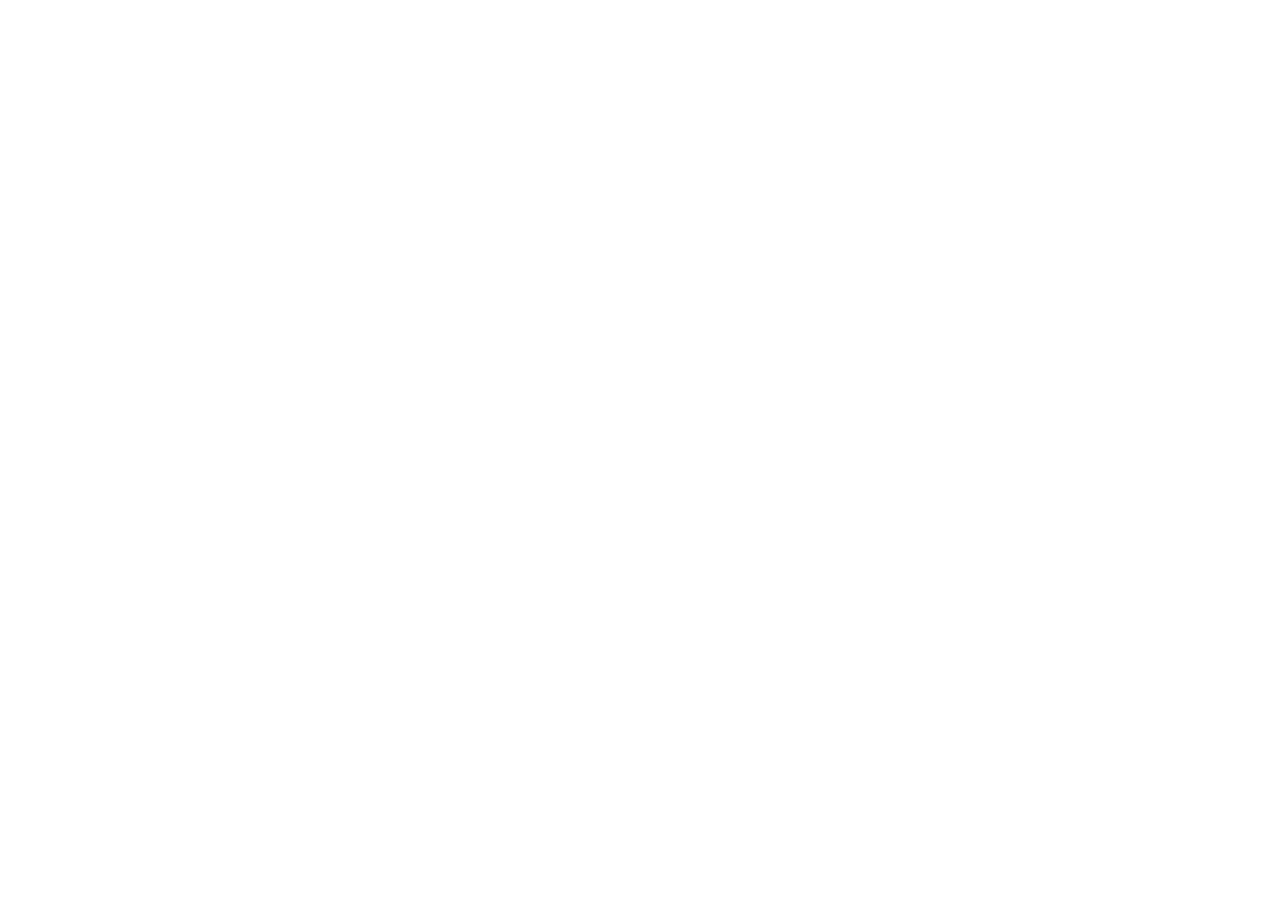
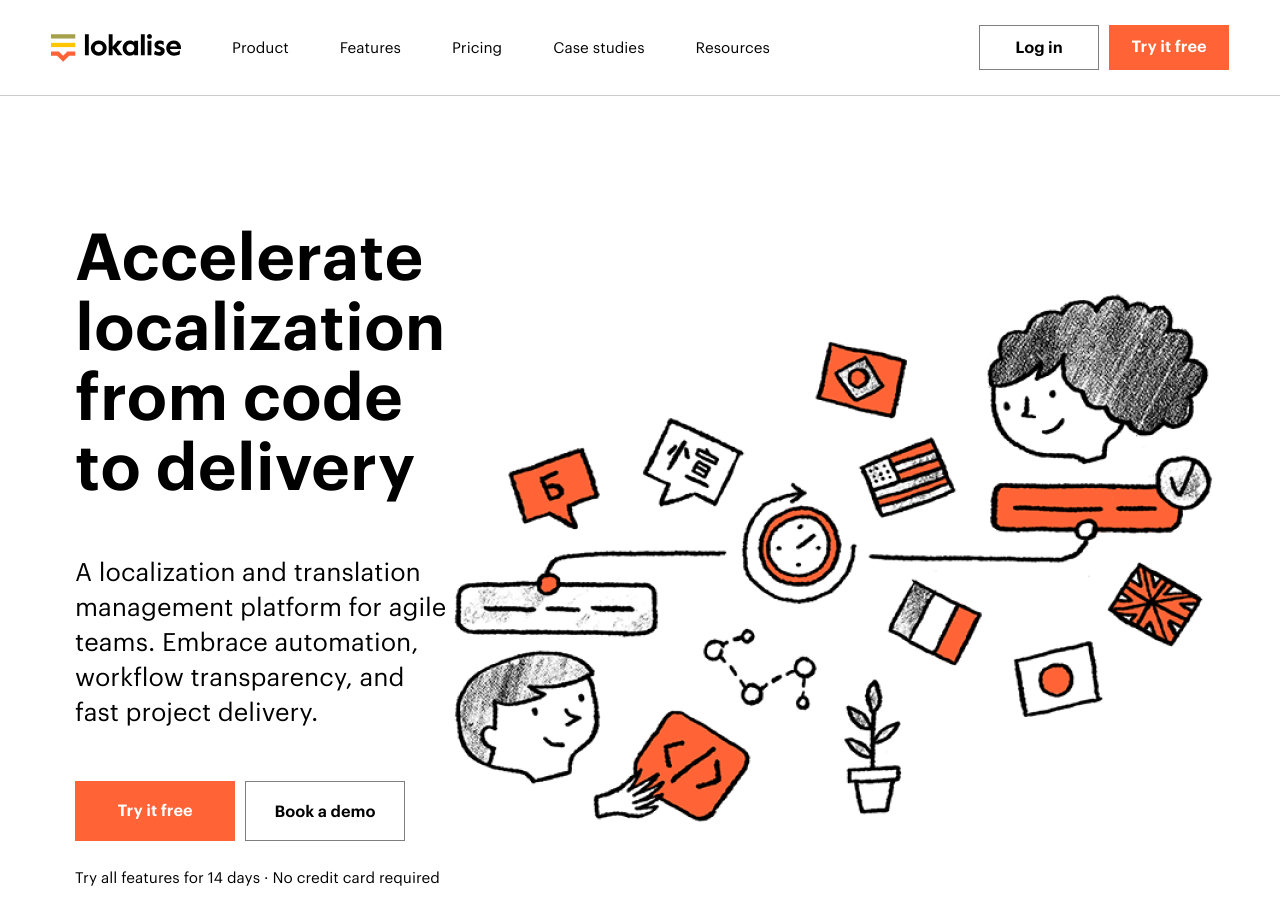
Before and after one commit to AleksandrUA1/Hometask_12.-Lokalise-project., a plain HTML site: page index.html in a window 1280 px wide. Before the commit the page ends 800 px from the top, so only its background shows below. Drawn offline with Linux system fonts and the light colour scheme.

Commit message:
end of creation header_block and about_block

```diff
--- a/css/style.css
+++ b/css/style.css
@@ -4,4 +4,127 @@
 body {
     font-family: 'Graphik LCG', sans-serif;
     font-size: 20px;
+    font-weight: 400;
 }
+a {
+    text-decoration: none;
+}
+/*------------------------ header -----------------------------------*/
+.content-box {
+    max-width: 1440px;
+    margin: 0 auto;
+}
+.header {
+    border-bottom: 1px solid #CCCCCC;
+}
+.header-flex {
+    display: flex;
+    max-height: 95px;
+    align-items: center;
+    padding: 25px 51px;
+}
+.header-logo {
+    width: 130px;
+    height: 28px;
+    margin-right: 51px;
+}
+.haeder-nav {
+    flex-grow: 1;
+}
+.header-nav-list {
+    display: flex;
+}
+.header-nav-item {
+    margin-right: 51px; /*в макеті відступи між пунктами спику різні. Нехай будуть одинаковими*/
+}
+.header-nav-link {
+    color: #000;
+    font-size: 15px;
+    line-height: 20px;
+}
+.header-nav-link:hover {
+    color:  #ff6336;
+}
+.header-authorization {
+    display: flex;
+}
+.header-link {
+    width: 120px;
+    height: 45px;
+    margin-right: 10px;
+    text-align: center;
+    line-height: 45px;
+    font-size: 16px;
+    font-weight: 600;
+}
+.header-link:last-child {
+    margin-right: 0;
+}
+.login {
+    color: #000;
+    border: 1px solid rgba(0, 0, 0, 0.5);
+}
+.login:hover {
+    color: #ff6336;
+    border: 1px solid #ff6336;
+}
+.try_it {
+    background-color: #ff6336;
+    color: #fff;
+}
+.try_it:hover {
+    color: #000000;
+    border: 1px solid #ff6336;
+    background-color: #fff;
+}
+/*-------------------- block 1 About ------------------------------*/
+.about {
+    display: flex;
+    align-items: center;
+    padding: 129px 67px 172px 75px;
+}
+.about-content-title {
+    margin-bottom: 51px;
+    font-weight: 600;
+    font-size: 65px;
+    line-height: 70px;
+    max-width: 560px;
+}
+.about-content-text {
+    font-size: 25px;
+    line-height: 35px;
+    max-width: 480px;
+    margin-bottom: 50px;
+}
+.about-content-authorization {
+    display: flex;
+    margin-bottom: 25px;
+}
+.about-content-authorization-link {
+    width: 160px;
+    height: 60px;
+    margin-right: 10px;
+    text-align: center;
+    line-height: 60px;
+    font-size: 16px;
+    font-weight: 600;
+}
+.about-content-authorization-link:last-child {
+    margin-right: 0;
+}
+.demo {
+    color: #000;
+    border: 1px solid rgba(0, 0, 0, 0.5);
+}
+.demo:hover {
+    color: #ff6336;
+    border: 1px solid #ff6336;
+}
+.about-content-caption {
+    font-size: 15px;
+    line-height: 25px;
+}
+.about-img {
+    max-width: 759px;
+    max-height: 529px;
+}
--- a/index.html
+++ b/index.html
@@ -10,6 +10,52 @@
     <title>Lokalise</title>
 </head>
 <body>
+    <header class="header">
+        <div class="content-box">
+            <div class="header-flex">
+                <a class="header-logo" href="#"><img src="img/header/Lokalise logopit.svg" alt="Lokalise Company logo"></a>
+                <nav class="haeder-nav">
+                    <ul class="header-nav-list">
+                        <li class="header-nav-item"><a href="#" class="header-nav-link">Product</a></li>
+                        <li class="header-nav-item"><a href="#" class="header-nav-link">Features</a></li>
+                        <li class="header-nav-item"><a href="#" class="header-nav-link">Pricing</a></li>
+                        <li class="header-nav-item"><a href="#" class="header-nav-link">Case studies</a></li>
+                        <li class="header-nav-item"><a href="#" class="header-nav-link">Resources</a></li>
+                    </ul>
+                </nav>
+                <div class="header-authorization">
+                    <a href="#" class="header-link login">Log in</a>
+                    <a href="#" class="header-link try_it">Try it free</a>
+                </div>
+            </div>
+        </div>
+    </header>
+    <main class="main">
+        <div class="content-box">
+            <section class="about">
+                <article class="about-content">
+                    <h1 class="about-content-title">Accelerate localization from code to delivery</h1>
+                    <p class="about-content-text">A localization and translation management platform for agile teams. Embrace automation, workflow transparency, and fast project delivery.</p>
+                    <div class="about-content-authorization">
+                        <a href="#" class="about-content-authorization-link try_it">Try it free</a>
+                        <a href="#" class="about-content-authorization-link demo">Book a demo</a>
+                    </div>
+                    <p class="about-content-caption">Try all features for 14 days · No credit card required</p>
+                </article>
+                <img src="img/block1 about Lokalise/where to apply Lokalise.png" alt="where to apply Lokalise" class="about-img">
+            </section>
+        </div>
+        <div class="background-companies">
+            <div class="content-box">
+                <section class="companies"></section>
+            </div>
+        </div>
+    </main>
+    <footer class="footer">
+        <div class="content-box">
+            <div class="footer-flex"></div>
+        </div>
+    </footer>
 
 </body>
 </html>
```
